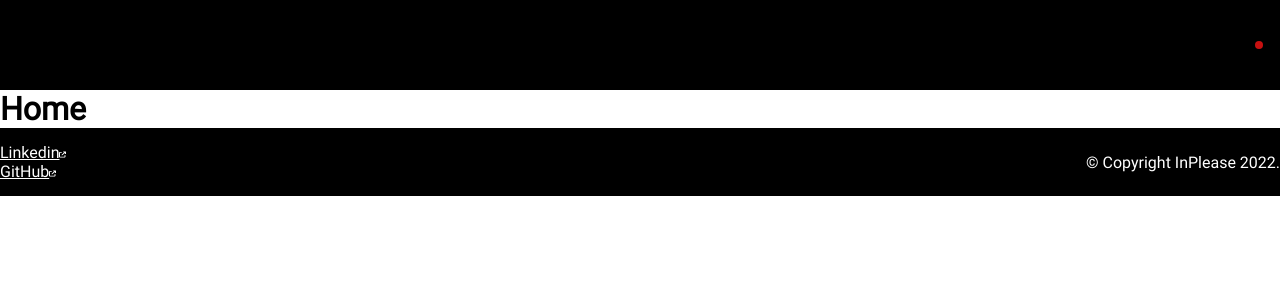
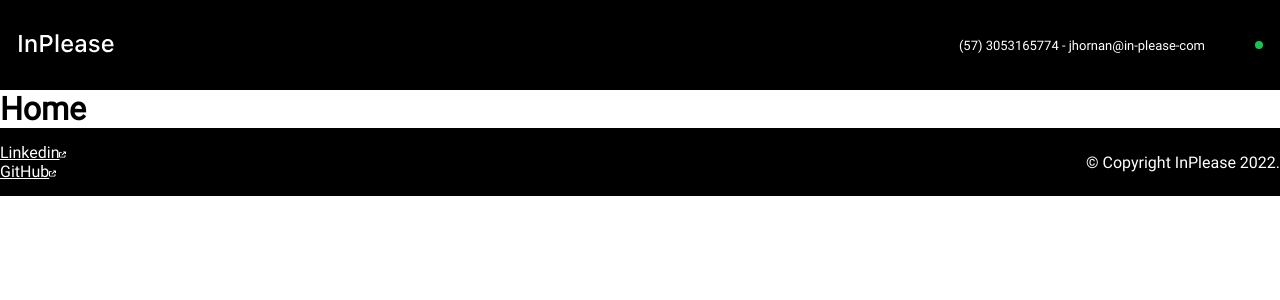
Before and after one commit to InPlease/inplease-web, a React (Create React App) app: page / in a window 1280 px wide. Shown: the top 300 px of the page. Built offline with nearby package versions, Linux system fonts and the light colour scheme.

Commit message:
bugfix menu change show variable

```diff
--- a/src/components/Navbar.js
+++ b/src/components/Navbar.js
@@ -7,7 +7,7 @@ function Navbar({ showMenu, showMenuEvent }) {
     <nav>
       <div className="navbar">
         <div className="navbar__container">
-          {showMenu && (
+          {!showMenu && (
             <>
               <div className="navbar__container-left">
                 <img
@@ -27,12 +27,12 @@ function Navbar({ showMenu, showMenuEvent }) {
           )}
           <div
             className={
-              showMenu
+              !showMenu
                 ? 'navbar__container-information'
                 : 'navbar__container-information-hide'
             }
           >
-            {showMenu && (
+            {!showMenu && (
               <div className="navbar__container-information">
                 <p className="navbar__container-information-paragraph">
                   (57) 3053165774 - jhornan@in-please-com
```
